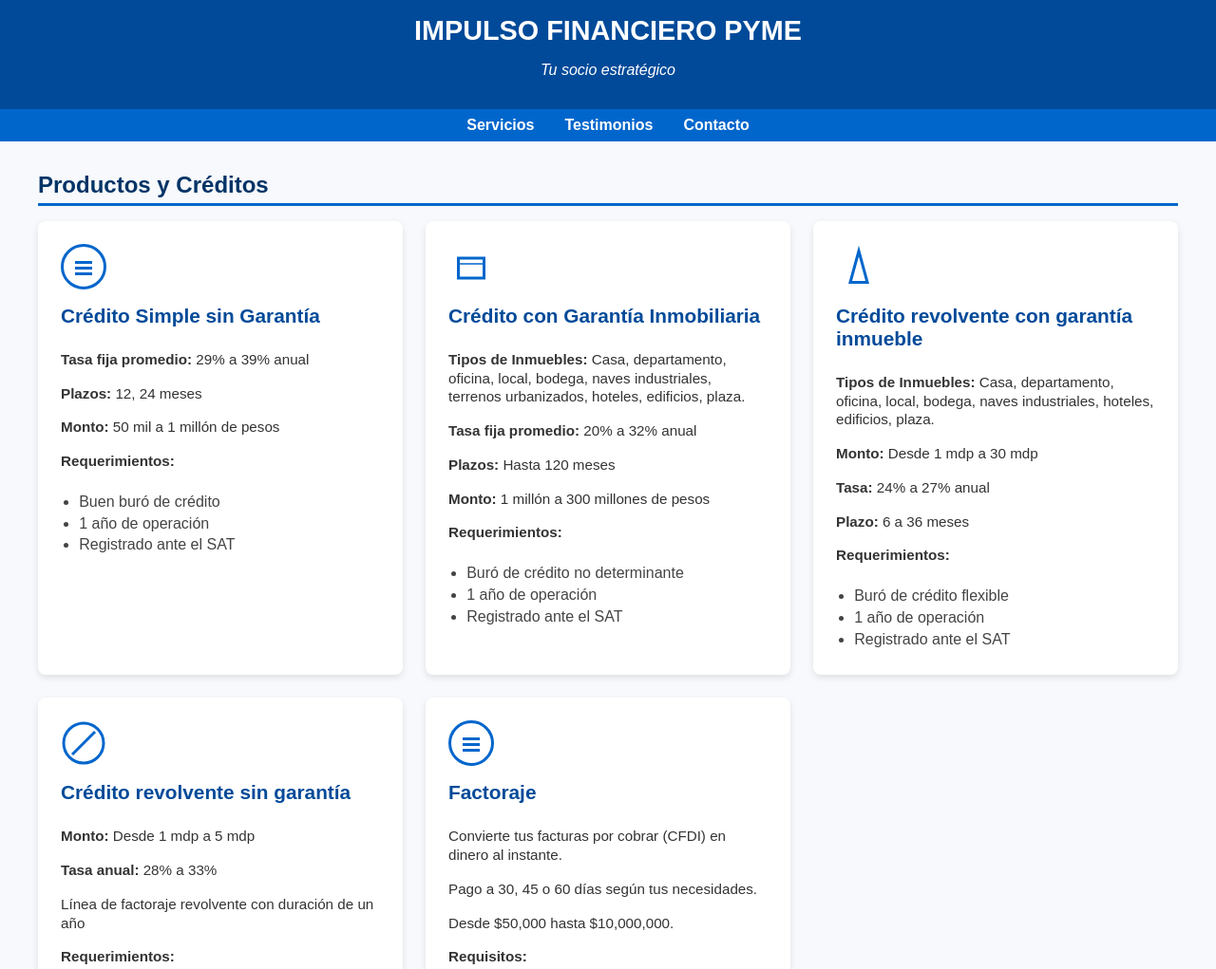
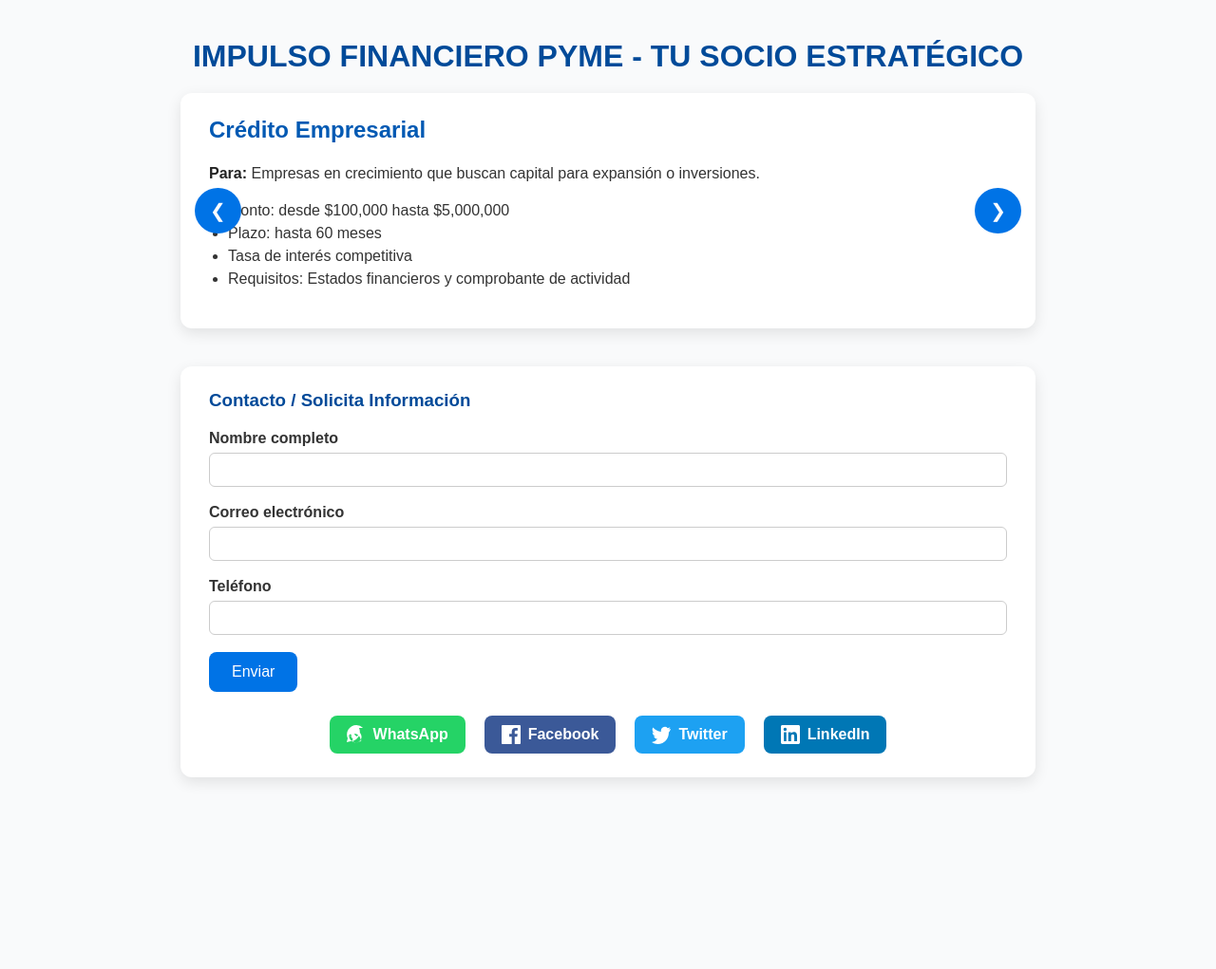
Before and after one commit to Luis-Alan/financiamiento-pyme, a plain HTML site: page index.html in a window 1280 px wide. Shown: the top 1021 px of the page at 95% size. After the commit the page ends 839 px from the top, so only its background shows below. Drawn offline with Linux system fonts and the light colour scheme.

Commit message:
Update index.html

```diff
--- a/index.html
+++ b/index.html
@@ -3,375 +3,364 @@
 <head>
 <meta charset="UTF-8" />
 <meta name="viewport" content="width=device-width, initial-scale=1" />
-  <title>IMPULSO FINANCIERO PYME - Tu Socio Estratégico</title>
+<title>Impulso Financiero PyME - Carrusel de Créditos</title>
 <style>
+  * {
+    box-sizing: border-box;
+  }
   body {
     font-family: Arial, sans-serif;
-      margin: 0; padding: 0;
-      background: #f7f9fc;
-      color: #003366;
+    background: #f9fafb;
+    margin: 0;
+    padding: 20px;
+    color: #333;
   }
-    header {
-      background-color: #004a99;
+  h1 {
+    text-align: center;
+    margin-bottom: 20px;
+    color: #004a99;
+  }
+  .carousel-container {
+    max-width: 900px;
+    margin: 0 auto 40px auto;
+    position: relative;
+    overflow: hidden;
+    background: #fff;
+    border-radius: 12px;
+    box-shadow: 0 5px 15px rgba(0,0,0,0.1);
+  }
+  .carousel-track {
+    display: flex;
+    transition: transform 0.5s ease-in-out;
+  }
+  .card {
+    min-width: 100%;
+    padding: 25px 30px;
+    box-sizing: border-box;
+  }
+  .card h2 {
+    color: #0059b3;
+    margin-top: 0;
+  }
+  .card p, .card ul {
+    margin: 10px 0 15px 0;
+    line-height: 1.5;
+  }
+  .card ul {
+    padding-left: 20px;
+  }
+  .card strong {
+    color: #222;
+  }
+  /* Botones carrusel */
+  .carousel-button {
+    position: absolute;
+    top: 50%;
+    transform: translateY(-50%);
+    background: #0073e6;
+    border: none;
     color: white;
-      padding: 1rem;
-      text-align: center;
+    padding: 12px 16px;
+    cursor: pointer;
+    border-radius: 50%;
+    font-size: 20px;
+    user-select: none;
+    transition: background 0.3s ease;
+    z-index: 10;
   }
-    header h1 {
-      margin: 0;
-      font-weight: 700;
-      font-size: 1.8rem;
+  .carousel-button:hover {
+    background: #005bb5;
   }
-    nav {
-      background: #0066cc;
-      padding: 0.5rem;
-      display: flex;
-      justify-content: center;
-      gap: 2rem;
+  .carousel-button.prev {
+    left: 15px;
   }
-    nav a {
-      color: white;
-      text-decoration: none;
-      font-weight: 600;
-      font-size: 1rem;
-    }
-    nav a:hover,
-    nav a:focus {
-      text-decoration: underline;
+  .carousel-button.next {
+    right: 15px;
   }
 
-    main {
-      max-width: 1200px;
-      margin: 2rem auto;
-      padding: 0 1rem;
+  /* Formulario */
+  form {
+    max-width: 900px;
+    margin: 0 auto;
+    background: #fff;
+    padding: 25px 30px;
+    border-radius: 12px;
+    box-shadow: 0 5px 15px rgba(0,0,0,0.1);
   }
-
-    section {
-      margin-bottom: 3rem;
-    }
-    section h2 {
-      border-bottom: 3px solid #0066cc;
-      padding-bottom: 0.3rem;
-      margin-bottom: 1rem;
-    }
-
-    .cards-container {
-      display: grid;
-      grid-template-columns: repeat(auto-fit,minmax(320px,1fr));
-      gap: 1.5rem;
-    }
-
-    article.card {
-      background: white;
-      border-radius: 8px;
-      box-shadow: 0 3px 7px rgba(0,0,0,0.1);
-      padding: 1.5rem;
-      display: flex;
-      flex-direction: column;
-      gap: 1rem;
-    }
-    article.card svg {
-      width: 48px;
-      height: 48px;
-      fill: #0066cc;
-      flex-shrink: 0;
-    }
-    article.card h3 {
-      margin: 0 0 0.5rem 0;
-      font-size: 1.3rem;
+  form h3 {
+    margin-top: 0;
+    margin-bottom: 20px;
     color: #004a99;
-    }
-    article.card p {
-      margin: 0;
-      font-size: 0.95rem;
-      line-height: 1.3;
-      color: #333;
-    }
-    article.card ul {
-      margin: 0.5rem 0 0 1.2rem;
-      padding: 0;
-      color: #444;
-    }
-    article.card ul li {
-      margin-bottom: 0.3rem;
-    }
-
-    form {
-      background: white;
-      padding: 1.5rem 2rem;
-      border-radius: 8px;
-      box-shadow: 0 3px 8px rgba(0,0,0,0.1);
-      max-width: 500px;
-      margin: auto;
-    }
-    form p#contact-form-instructions {
-      font-style: italic;
-      color: #555;
-      margin-bottom: 1rem;
   }
   form label {
     display: block;
+    margin-bottom: 6px;
     font-weight: 600;
-      margin-bottom: 0.3rem;
-      margin-top: 1rem;
   }
-    form input, form textarea {
+  form input[type="text"], form input[type="email"], form input[type="tel"] {
     width: 100%;
-      padding: 0.5rem;
-      font-size: 1rem;
-      border: 1.5px solid #ccc;
-      border-radius: 5px;
-      transition: border-color 0.3s ease;
-    }
-    form input:focus, form textarea:focus {
-      border-color: #0066cc;
-      outline: none;
-    }
-    form textarea {
-      resize: vertical;
+    padding: 8px 12px;
+    margin-bottom: 18px;
+    border: 1px solid #ccc;
+    border-radius: 6px;
+    font-size: 16px;
   }
   form button {
-      margin-top: 1.5rem;
-      background-color: #0066cc;
+    background: #0073e6;
     color: white;
     border: none;
-      padding: 0.75rem 1.5rem;
-      font-size: 1.1rem;
-      border-radius: 6px;
+    padding: 12px 24px;
+    font-size: 16px;
+    border-radius: 8px;
     cursor: pointer;
-      font-weight: 700;
-      transition: background-color 0.3s ease;
+    transition: background 0.3s ease;
   }
-    form button:hover,
-    form button:focus {
-      background-color: #004a99;
-      outline: none;
+  form button:hover {
+    background: #005bb5;
   }
 
-    footer {
-      background-color: #003366;
+  /* Redes sociales y WhatsApp */
+  .contact-buttons {
+    margin-top: 25px;
+    display: flex;
+    gap: 20px;
+    justify-content: center;
+  }
+  .contact-buttons a {
+    display: inline-flex;
+    align-items: center;
+    gap: 8px;
+    padding: 10px 18px;
+    background: #25d366; /* WhatsApp green */
     color: white;
-      padding: 1.5rem 1rem;
-      text-align: center;
-      position: relative;
+    font-weight: 700;
+    border-radius: 8px;
+    text-decoration: none;
+    font-size: 16px;
+    transition: background 0.3s ease;
   }
-    footer p {
-      margin: 0.3rem 0;
-      font-size: 0.9rem;
+  .contact-buttons a.whatsapp {
+    background: #25d366;
+  }
+  .contact-buttons a.whatsapp:hover {
+    background: #1ebe57;
+  }
+  .contact-buttons a.facebook {
+    background: #3b5998;
+  }
+  .contact-buttons a.facebook:hover {
+    background: #2d4373;
+  }
+  .contact-buttons a.twitter {
+    background: #1da1f2;
+  }
+  .contact-buttons a.twitter:hover {
+    background: #0d95e8;
+  }
+  .contact-buttons a.linkedin {
+    background: #0077b5;
+  }
+  .contact-buttons a.linkedin:hover {
+    background: #005983;
   }
 
-    .social-buttons {
-      margin-top: 1rem;
-      display: flex;
-      justify-content: center;
-      gap: 1rem;
-    }
-    .social-buttons a {
-      display: inline-flex;
-      align-items: center;
-      justify-content: center;
-      width: 38px;
-      height: 38px;
-      background-color: #005bbb;
-      border-radius: 50%;
-      color: white;
-      text-decoration: none;
-      font-size: 1.4rem;
-      transition: background-color 0.3s ease;
-    }
-    .social-buttons a:hover,
-    .social-buttons a:focus {
-      background-color: #003366;
-      outline: none;
+  /* Iconos redes sociales */
+  .contact-buttons a svg {
+    width: 20px;
+    height: 20px;
+    fill: white;
   }
 
-    /* Simple icons from FontAwesome style */
-    .icon-whatsapp::before {
-      content: "📱";
+  /* Responsive */
+  @media (max-width: 640px) {
+    .card p, .card ul {
+      font-size: 14px;
     }
-    .icon-facebook::before {
-      content: "📘";
+    .contact-buttons {
+      flex-wrap: wrap;
     }
-    .icon-instagram::before {
-      content: "📸";
+    .contact-buttons a {
+      flex: 1 1 40%;
+      justify-content: center;
+      font-size: 14px;
     }
-    .icon-linkedin::before {
-      content: "💼";
   }
-
 </style>
 </head>
 <body>
-  <header role="banner">
-    <h1>IMPULSO FINANCIERO PYME</h1>
-    <p><em>Tu socio estratégico</em></p>
-  </header>
 
-  <nav role="navigation" aria-label="Menú principal">
-    <a href="#servicios">Servicios</a>
-    <a href="#testimonios">Testimonios</a>
-    <a href="#contacto">Contacto</a>
-  </nav>
+<h1>IMPULSO FINANCIERO PYME - TU SOCIO ESTRATÉGICO</h1>
 
-  <main>
-    <section id="servicios" tabindex="0" aria-label="Servicios de crédito y factoraje">
-      <h2>Productos y Créditos</h2>
-      <div class="cards-container">
+<div class="carousel-container" aria-label="Carrusel de tipos de crédito">
+  <button class="carousel-button prev" aria-label="Anterior">&#10094;</button>
+  <div class="carousel-track">
+    <!-- Tarjetas generadas por JS -->
+  </div>
+  <button class="carousel-button next" aria-label="Siguiente">&#10095;</button>
+</div>
 
-        <article class="card" tabindex="0" aria-label="Crédito Simple sin Garantía">
-          <svg viewBox="0 0 64 64" aria-hidden="true" focusable="false"><circle cx="32" cy="32" r="30" stroke="#0066cc" stroke-width="4" fill="none"/><path d="M20 44h24v-4H20v4zM20 36h24v-4H20v4zM20 28h24v-4H20v4z" fill="#0066cc"/></svg>
-          <h3>Crédito Simple sin Garantía</h3>
-          <p><strong>Tasa fija promedio:</strong> 29% a 39% anual</p>
-          <p><strong>Plazos:</strong> 12, 24 meses</p>
-          <p><strong>Monto:</strong> 50 mil a 1 millón de pesos</p>
-          <p><strong>Requerimientos:</strong></p>
-          <ul>
-            <li>Buen buró de crédito</li>
-            <li>1 año de operación</li>
-            <li>Registrado ante el SAT</li>
-          </ul>
-        </article>
+<form id="contactForm" aria-label="Formulario de contacto">
+  <h3>Contacto / Solicita Información</h3>
+  <label for="nombre">Nombre completo</label>
+  <input type="text" id="nombre" name="nombre" required />
+  <label for="correo">Correo electrónico</label>
+  <input type="email" id="correo" name="correo" required />
+  <label for="telefono">Teléfono</label>
+  <input type="tel" id="telefono" name="telefono" required />
+  <button type="submit">Enviar</button>
 
-        <article class="card" tabindex="0" aria-label="Crédito con Garantía Inmobiliaria">
-          <svg viewBox="0 0 64 64" aria-hidden="true" focusable="false"><rect x="14" y="20" width="36" height="28" stroke="#0066cc" stroke-width="4" fill="none"/><path d="M14 28h36" stroke="#0066cc" stroke-width="2"/></svg>
-          <h3>Crédito con Garantía Inmobiliaria</h3>
-          <p><strong>Tipos de Inmuebles:</strong> Casa, departamento, oficina, local, bodega, naves industriales, terrenos urbanizados, hoteles, edificios, plaza.</p>
-          <p><strong>Tasa fija promedio:</strong> 20% a 32% anual</p>
-          <p><strong>Plazos:</strong> Hasta 120 meses</p>
-          <p><strong>Monto:</strong> 1 millón a 300 millones de pesos</p>
-          <p><strong>Requerimientos:</strong></p>
-          <ul>
-            <li>Buró de crédito no determinante</li>
-            <li>1 año de operación</li>
-            <li>Registrado ante el SAT</li>
-          </ul>
-        </article>
-
-        <article class="card" tabindex="0" aria-label="Crédito revolvente con garantía inmueble">
-          <svg viewBox="0 0 64 64" aria-hidden="true" focusable="false"><path d="M32 10 L20 54 L44 54 Z" stroke="#0066cc" stroke-width="4" fill="none"/></svg>
-          <h3>Crédito revolvente con garantía inmueble</h3>
-          <p><strong>Tipos de Inmuebles:</strong> Casa, departamento, oficina, local, bodega, naves industriales, hoteles, edificios, plaza.</p>
-          <p><strong>Monto:</strong> Desde 1 mdp a 30 mdp</p>
-          <p><strong>Tasa:</strong> 24% a 27% anual</p>
-          <p><strong>Plazo:</strong> 6 a 36 meses</p>
-          <p><strong>Requerimientos:</strong></p>
-          <ul>
-            <li>Buró de crédito flexible</li>
-            <li>1 año de operación</li>
-            <li>Registrado ante el SAT</li>
-          </ul>
-        </article>
-
-        <article class="card" tabindex="0" aria-label="Crédito revolvente sin garantía">
-          <svg viewBox="0 0 64 64" aria-hidden="true" focusable="false"><circle cx="32" cy="32" r="28" stroke="#0066cc" stroke-width="4" fill="none"/><line x1="16" y1="48" x2="48" y2="16" stroke="#0066cc" stroke-width="4"/></svg>
-          <h3>Crédito revolvente sin garantía</h3>
-          <p><strong>Monto:</strong> Desde 1 mdp a 5 mdp</p>
-          <p><strong>Tasa anual:</strong> 28% a 33%</p>
-          <p>Línea de factoraje revolvente con duración de un año</p>
-          <p><strong>Requerimientos:</strong></p>
-          <ul>
-            <li>Solo aplica a clientes que facturen más de 80 mdp anuales</li>
-            <li>Buen buró de crédito</li>
-            <li>1 año de operación</li>
-            <li>Registrado ante el SAT</li>
-          </ul>
-        </article>
-
-        <article class="card" tabindex="0" aria-label="Factoraje">
-          <svg viewBox="0 0 64 64" aria-hidden="true" focusable="false"><circle cx="32" cy="32" r="30" stroke="#0066cc" stroke-width="4" fill="none"/><path d="M20 44h24v-4H20v4zM20 36h24v-4H20v4zM20 28h24v-4H20v4z" fill="#0066cc"/></svg>
-          <h3>Factoraje</h3>
-          <p>Convierte tus facturas por cobrar (CFDI) en dinero al instante.</p>
-          <p>Pago a 30, 45 o 60 días según tus necesidades.</p>
-          <p>Desde $50,000 hasta $10,000,000.</p>
-          <p><strong>Requisitos:</strong></p>
-          <ul>
-            <li>CFDI validado y vigente</li>
-            <li>Cliente no debe estar en buró de crédito negativo</li>
-            <li>Empresa con al menos 1 año de operaciones</li>
-          </ul>
-        </article>
-
-      </div>
-    </section>
-
-    <section id="testimonios" tabindex="0" aria-label="Testimonios de clientes">
-      <h2>Testimonios</h2>
-      <blockquote>
-        <p>"IMPULSO FINANCIERO PYME nos apoyó con un crédito simple que nos permitió crecer sin complicaciones. Excelente servicio y atención."</p>
-        <footer>– Ana G., Empresaria</footer>
-      </blockquote>
-      <blockquote>
-        <p>"Su factoraje nos ayudó a mantener flujo de efectivo estable para cumplir con nuestros proveedores."</p>
-        <footer>– Carlos M., Distribuidor</footer>
-      </blockquote>
-    </section>
-
-    <section id="contacto" tabindex="0" aria-label="Formulario de contacto">
-      <h2>Contacto</h2>
-      <form id="contactForm" aria-describedby="contact-form-instructions" novalidate>
-        <p id="contact-form-instructions">Envía tus dudas o solicitudes y te responderemos a la brevedad.</p>
-
-        <label for="nombre">Nombre completo</label>
-        <input type="text" id="nombre" name="nombre" placeholder="Tu nombre completo" required aria-required="true" />
-
-        <label for="correo">Correo electrónico</label>
-        <input type="email" id="correo" name="correo" placeholder="tuemail@ejemplo.com" required aria-required="true" />
-
-        <label for="telefono">Teléfono</label>
-        <input type="tel" id="telefono" name="telefono" placeholder="(55) 1234 5678" pattern="[\d\s\-\+\(\)]{7,15}" aria-describedby="telefonoHelp" />
-        <small id="telefonoHelp" style="font-size:0.85rem; color:#666;">Opcional, pero útil para contacto rápido</small>
-
-        <label for="mensaje">Mensaje</label>
-        <textarea id="mensaje" name="mensaje" rows="4" placeholder="Escribe tu mensaje aquí..." required aria-required="true"></textarea>
-
-        <button type="submit" aria-label="Enviar formulario de contacto">Enviar</button>
-      </form>
-    </section>
-  </main>
-
-  <footer role="contentinfo">
-    <p>© 2024 IMPULSO FINANCIERO PYME - Todos los derechos reservados</p>
-    <div class="social-buttons" role="list" aria-label="Redes sociales">
-      <a href="https://wa.me/5215512345678" target="_blank" rel="noopener noreferrer" role="listitem" aria-label="WhatsApp">
-        <span class="icon-whatsapp" aria-hidden="true"></span>
+  <div class="contact-buttons" aria-label="Botones de contacto y redes sociales">
+    <a href="https://wa.me/5215551234567" target="_blank" rel="noopener noreferrer" class="whatsapp" aria-label="WhatsApp">
+      <svg viewBox="0 0 24 24" aria-hidden="true"><path d="M20.52 3.48A11.89 11.89 0 0012 0a11.93 11.93 0 00-10.74 16.82l-1.34 4.88 5.04-1.33a11.91 11.91 0 0010.56-16.89zm-1.43 14.54a9.12 9.12 0 01-7.38 3.82 9.11 9.11 0 01-8.57-6.32l-.3-.88 1.67-.4a.75.75 0 01.79.26l2.3 2.94a.75.75 0 01-.1 1.03l-1.3 1a7.14 7.14 0 005.77 2.55 7.16 7.16 0 005.7-3.56 7.12 7.12 0 00.38-6.4l-1.48-2.8a.74.74 0 00-1-.34l-1.45.58a.75.75 0 00-.38 1.06l.82 1.51a.75.75 0 01-.22.96l-1.16.92a.75.75 0 01-1 .04l-2.08-1.83a.75.75 0 01-.08-1.04l1.23-1.39a.75.75 0 00.07-1.05l-1.72-2.15a.75.75 0 00-1.13-.03L5 9.13a.75.75 0 00-.22.93l1.17 3.43a.75.75 0 01-.9.9l-2.87-.61a.74.74 0 00-.94.5l-.41 1.47a9.16 9.16 0 018.82-5.27 9.12 9.12 0 016.24 3.72 9.13 9.13 0 011.28 7.53z"/></svg>
+      WhatsApp
     </a>
-      <a href="https://www.facebook.com/ImpulsoFinancieroPYME" target="_blank" rel="noopener noreferrer" role="listitem" aria-label="Facebook">
-        <span class="icon-facebook" aria-hidden="true"></span>
+    <a href="https://facebook.com/impulsofinancieropyme" target="_blank" rel="noopener noreferrer" class="facebook" aria-label="Facebook">
+      <svg viewBox="0 0 24 24" aria-hidden="true"><path d="M22.675 0h-21.35C.597 0 0 .593 0 1.326v21.348C0 23.406.597 24 1.326 24h11.495v-9.294H9.691v-3.622h3.13V8.413c0-3.1 1.894-4.788 4.659-4.788 1.325 0 2.464.099 2.795.143v3.24l-1.918.001c-1.504 0-1.796.715-1.796 1.764v2.313h3.588l-.467 3.622h-3.12V24h6.116C23.403 24 24 23.406 24 22.674V1.326C24 .593 23.403 0 22.675 0z"/></svg>
+      Facebook
     </a>
-      <a href="https://www.instagram.com/ImpulsoFinancieroPYME" target="_blank" rel="noopener noreferrer" role="listitem" aria-label="Instagram">
-        <span class="icon-instagram" aria-hidden="true"></span>
+    <a href="https://twitter.com/impulsofinpyme" target="_blank" rel="noopener noreferrer" class="twitter" aria-label="Twitter">
+      <svg viewBox="0 0 24 24" aria-hidden="true"><path d="M24 4.557a9.828 9.828 0 01-2.828.775 4.933 4.933 0 002.164-2.724 9.865 9.865 0 01-3.127 1.195 4.916 4.916 0 00-8.373 4.482A13.95 13.95 0 011.671 3.149a4.914 4.914 0 001.523 6.55 4.897 4.897 0 01-2.228-.616c-.054 2.281 1.581 4.415 3.949 4.89a4.904 4.904 0 01-2.224.085 4.917 4.917 0 004.588 3.415A9.867 9.867 0 010 21.539 13.905 13.905 0 007.548 24c9.142 0 14.307-7.721 13.995-14.646A9.936 9.936 0 0024 4.557z"/></svg>
+      Twitter
     </a>
-      <a href="https://www.linkedin.com/company/impulsofinancieropyme" target="_blank" rel="noopener noreferrer" role="listitem" aria-label="LinkedIn">
-        <span class="icon-linkedin" aria-hidden="true"></span>
+    <a href="https://linkedin.com/company/impulsofinancieropyme" target="_blank" rel="noopener noreferrer" class="linkedin" aria-label="LinkedIn">
+      <svg viewBox="0 0 24 24" aria-hidden="true"><path d="M20.447 20.452h-3.554v-5.569c0-1.328-.028-3.039-1.851-3.039-1.851 0-2.134 1.445-2.134 2.939v5.669h-3.553V9h3.413v1.561h.047c.475-.9 1.635-1.85 3.362-1.85 3.594 0 4.26 2.367 4.26 5.451v6.29zM5.337 7.433a2.07 2.07 0 110-4.139 2.07 2.07 0 010 4.139zM6.889 20.452H3.786V9h3.103v11.452zM22.225 0H1.771C.792 0 0 .774 0 1.728v20.543C0 23.224.792 24 1.771 24h20.451C23.2 24 24 23.224 24 22.271V1.728C24 .774 23.2 0 22.225 0z"/></svg>
+      LinkedIn
     </a>
   </div>
-  </footer>
+</form>
 
 <script>
-    // Simple form validation example
-    document.getElementById('contactForm').addEventListener('submit', function(event) {
-      event.preventDefault();
-      const nombre = this.nombre.value.trim();
-      const correo = this.correo.value.trim();
-      const mensaje = this.mensaje.value.trim();
-      if (!nombre) {
-        alert('Por favor ingresa tu nombre completo.');
-        this.nombre.focus();
-        return;
+  // Datos de cada tipo de crédito para el carrusel
+  const cardsData = [
+    {
+      title: "Crédito Empresarial",
+      content: `
+        <p><strong>Para:</strong> Empresas en crecimiento que buscan capital para expansión o inversiones.</p>
+        <ul>
+          <li>Monto: desde $100,000 hasta $5,000,000</li>
+          <li>Plazo: hasta 60 meses</li>
+          <li>Tasa de interés competitiva</li>
+          <li>Requisitos: Estados financieros y comprobante de actividad</li>
+        </ul>
+      `
+    },
+    {
+      title: "Crédito para Mujeres",
+      content: `
+        <p><strong>Para:</strong> Mujeres emprendedoras y empresarias que requieren financiamiento.</p>
+        <ul>
+          <li>Monto: desde $50,000 hasta $1,000,000</li>
+          <li>Plazo: hasta 48 meses</li>
+          <li>Tasa preferencial</li>
+          <li>Asesoría personalizada y apoyo en el trámite</li>
+        </ul>
+      `
+    },
+    {
+      title: "Crédito para PyMES",
+      content: `
+        <p><strong>Para:</strong> Pequeñas y medianas empresas con necesidades de capital de trabajo o inversión.</p>
+        <ul>
+          <li>Monto: desde $30,000 hasta $3,000,000</li>
+          <li>Plazo: hasta 36 meses</li>
+          <li>Requisitos accesibles y sin complicaciones</li>
+          <li>Proceso rápido y transparente</li>
+        </ul>
+      `
+    },
+    {
+      title: "Crédito para Vivienda",
+      content: `
+        <p><strong>Para:</strong> Personas que desean adquirir, construir o remodelar vivienda.</p>
+        <ul>
+          <li>Monto: desde $150,000 hasta $2,500,000</li>
+          <li>Plazo: hasta 120 meses</li>
+          <li>Opciones flexibles y tasas competitivas</li>
+          <li>Apoyo en gestión y asesoría personalizada</li>
+        </ul>
+      `
+    },
+    {
+      title: "Crédito para Vehículos",
+      content: `
+        <p><strong>Para:</strong> Compra de autos nuevos o seminuevos.</p>
+        <ul>
+          <li>Monto: hasta $1,000,000</li>
+          <li>Plazo: hasta 60 meses</li>
+          <li>Tasas de interés competitivas</li>
+          <li>Financiamiento rápido y fácil</li>
+        </ul>
+      `
+    },
+    {
+      title: "Crédito para Equipos",
+      content: `
+        <p><strong>Para:</strong> Financiamiento para adquisición de maquinaria y equipo productivo.</p>
+        <ul>
+          <li>Monto: desde $50,000 hasta $3,000,000</li>
+          <li>Plazo: hasta 48 meses</li>
+          <li>Asesoría especializada para tu negocio</li>
+          <li>Flexibilidad en pagos</li>
+        </ul>
+      `
+    },
+    {
+      title: "Crédito Simple",
+      content: `
+        <p><strong>Para:</strong> Personas y empresas que requieren financiamiento sencillo y rápido.</p>
+        <ul>
+          <li>Monto: desde $20,000 hasta $500,000</li>
+          <li>Plazo: hasta 24 meses</li>
+          <li>Requisitos mínimos</li>
+          <li>Proceso ágil y sin complicaciones</li>
+        </ul>
+      `
     }
-      if (!correo) {
-        alert('Por favor ingresa un correo válido.');
-        this.correo.focus();
-        return;
+  ];
+
+  const track = document.querySelector('.carousel-track');
+  const prevBtn = document.querySelector('.carousel-button.prev');
+  const nextBtn = document.querySelector('.carousel-button.next');
+  let currentIndex = 0;
+
+  // Generar tarjetas HTML
+  cardsData.forEach(({title, content}) => {
+    const card = document.createElement('div');
+    card.className = 'card';
+    card.innerHTML = `<h2>${title}</h2>${content}`;
+    track.appendChild(card);
+  });
+
+  // Función para actualizar posición del carrusel
+  function updateCarousel() {
+    const slideWidth = track.querySelector('.card').offsetWidth;
+    track.style.transform = `translateX(-${currentIndex * slideWidth}px)`;
   }
-      if (!mensaje) {
-        alert('Por favor escribe un mensaje.');
-        this.mensaje.focus();
-        return;
-      }
-      alert('Gracias por contactarnos. Pronto recibirás una respuesta.');
-      this.reset();
+
+  // Botones
+  prevBtn.addEventListener('click', () => {
+    currentIndex = (currentIndex === 0) ? cardsData.length - 1 : currentIndex - 1;
+    updateCarousel();
+  });
+
+  nextBtn.addEventListener('click', () => {
+    currentIndex = (currentIndex === cardsData.length - 1) ? 0 : currentIndex + 1;
+    updateCarousel();
+  });
+
+  // Ajustar tamaño carrusel al cambiar tamaño de ventana
+  window.addEventListener('resize', updateCarousel);
+
+  // Inicializar
+  updateCarousel();
+
+  // Envío simple formulario (ejemplo, sin backend)
+  document.getElementById('contactForm').addEventListener('submit', e => {
+    e.preventDefault();
+    alert('¡Gracias por contactarnos! Pronto recibirás información.');
+    e.target.reset();
   });
 </script>
+
 </body>
 </html>
```
Lines whose indentation alone changed are shown as unchanged.
